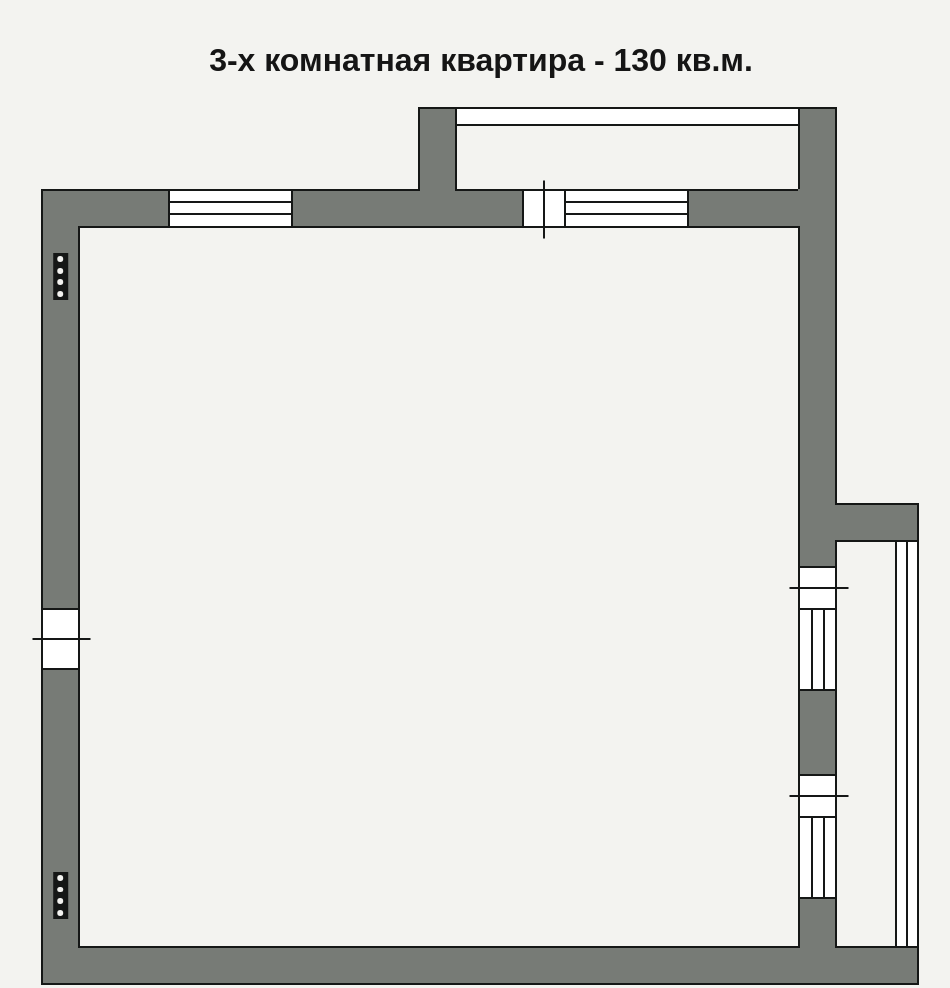
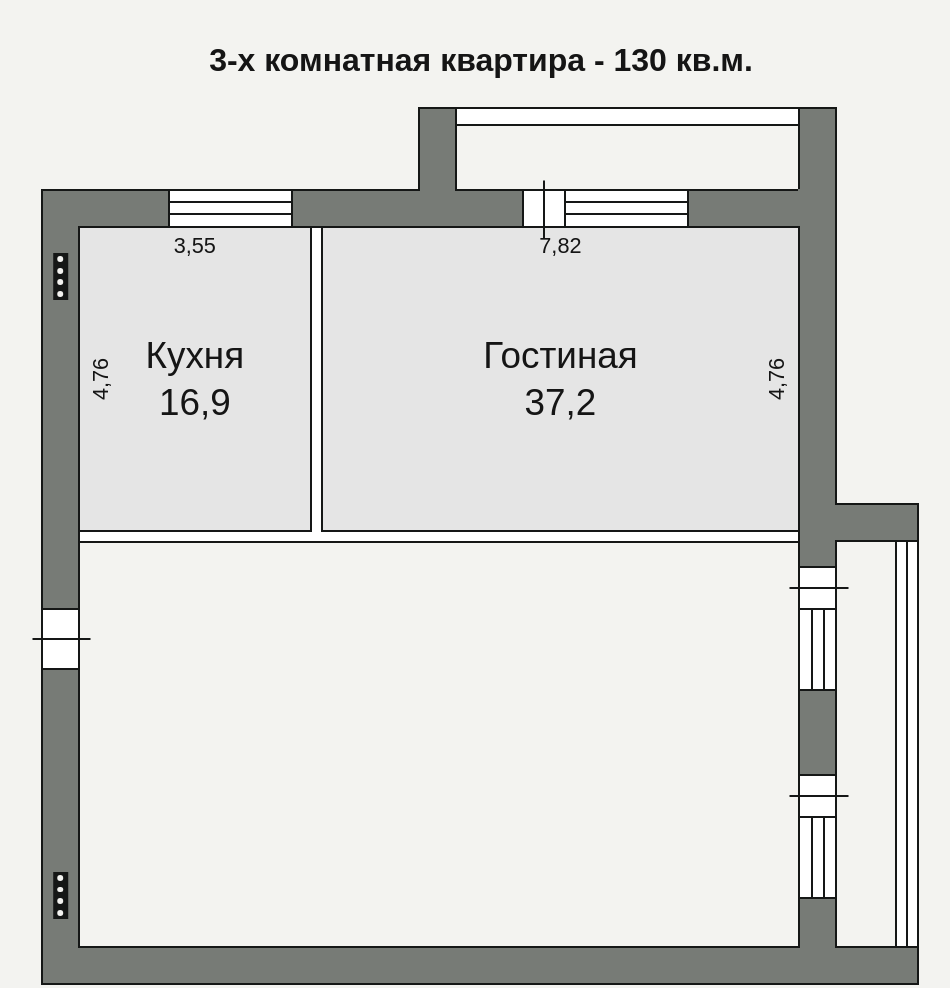
Before and after one commit to Alex-Nicalace/apartment-plan, a website built with Vite: page index.html in a window 1280 px wide. Shown: the whole page, without its empty margins (159-1109 px from the left). Built offline with nearby package versions, Linux system fonts and the light colour scheme.

Commit message:
feat: add rooms kitchen & living

```diff
--- a/index.html
+++ b/index.html
@@ -27,7 +27,11 @@
             ></div>
           </div>
           <div class="floor-plan__inner">
-            <div class="wall floor-plan__wall" style="--wall-left: 0">
+            <!-- Стены несущие (квадрат) -->
+            <div
+              class="wall floor-plan__wall"
+              style="--wall-left: 0; --wall-top: 0"
+            >
               <div
                 class="wall__window"
                 style="--position: 15.78%; --length: 15.78%"
@@ -43,7 +47,7 @@
             </div>
             <div
               class="wall wall_vertical wall_join_start wall_join-start-open_left wall_join-start-open_top floor-plan__wall"
-              style="--wall-right: 0"
+              style="--wall-right: 0; --wall-top: 0"
             >
               <div
                 class="wall__door wall__door_join_end"
@@ -64,11 +68,11 @@
             </div>
             <div
               class="wall wall_join_end wall_join-end-open_top floor-plan__wall"
-              style="--wall-bottom: 0"
+              style="--wall-bottom: 0; --wall-right: 0"
             ></div>
             <div
               class="wall wall_vertical wall_join_start wall_join-start-open_right wall_join_end wall_join-end-open_right floor-plan__wall"
-              style="--wall-left: 0"
+              style="--wall-left: 0; --wall-bottom: 0"
             >
               <div
                 class="wall__door"
@@ -82,6 +86,36 @@
                 <span></span>
                 <span></span>
               </div>
+            </div>
+            <!-- Контейнер с комнатами -->
+            <div class="floor-plan__rooms">
+              <div class="floor-plan__wrap floor-plan__wrap_1">
+                <div class="room floor-plan__kitchen">
+                  <span class="room__dimension room__dimension_top">3,55</span>
+                  <span class="room__dimension room__dimension_left">4,76</span>
+                  <div class="room__content">
+                    <span class="room__name">Кухня</span>
+                    <span class="room__area">16,9</span>
+                  </div>
+                </div>
+                <div
+                  class="wall wall_vertical wall_join_start wall_join_end wall_join-start-open_top wall_join-end-open_bottom wall_type_partition floor-plan__wall-kl"
+                ></div>
+                <div class="room floor-plan__living">
+                  <span class="room__dimension room__dimension_top">7,82</span>
+                  <span class="room__dimension room__dimension_right"
+                    >4,76</span
+                  >
+                  <div class="room__content">
+                    <span class="room__name">Гостиная</span>
+                    <span class="room__area">37,2</span>
+                  </div>
+                </div>
+              </div>
+              <div
+                class="wall wall_type_partition wall_join_start wall_join_end wall_join-start-open_left wall_join-end-open_right"
+              ></div>
+              <div class="floor-plan__wrap floor-plan__wrap_2"></div>
             </div>
           </div>
           <div class="floor-plan__balcony-glazed">
--- a/src/styles/blocks/_floor-plan.scss
+++ b/src/styles/blocks/_floor-plan.scss
@@ -7,6 +7,7 @@
 
   &__inner {
     position: absolute;
+    padding: var(--wall-width-main);
     bottom: 0;
     aspect-ratio: var(--plan-ratio);
     width: percent($apartment-design-size, $plan-design-size);
@@ -35,4 +36,34 @@
     width: percent(40, $plan-design-size);
     height: percent(230, $plan-design-size);
   }
+
+  &__rooms {
+    width: 100%;
+    height: 100%;
+    display: flex;
+    flex-direction: column;
+  }
+
+  &__wrap {
+    display: flex;
+    &_1 {
+      flex: 0 0 percent(145, 344);
+    }
+
+    &_2 {
+      flex: 1;
+    }
+  }
+
+  &__kitchen {
+    flex: 0 0 percent(110, 344);
+  }
+
+  &__living {
+    flex: 1;
+  }
+  &__wall-kl {
+    position: relative;
+    height: calc(100% + var(--wall-border-size));
+  }
 }
```
